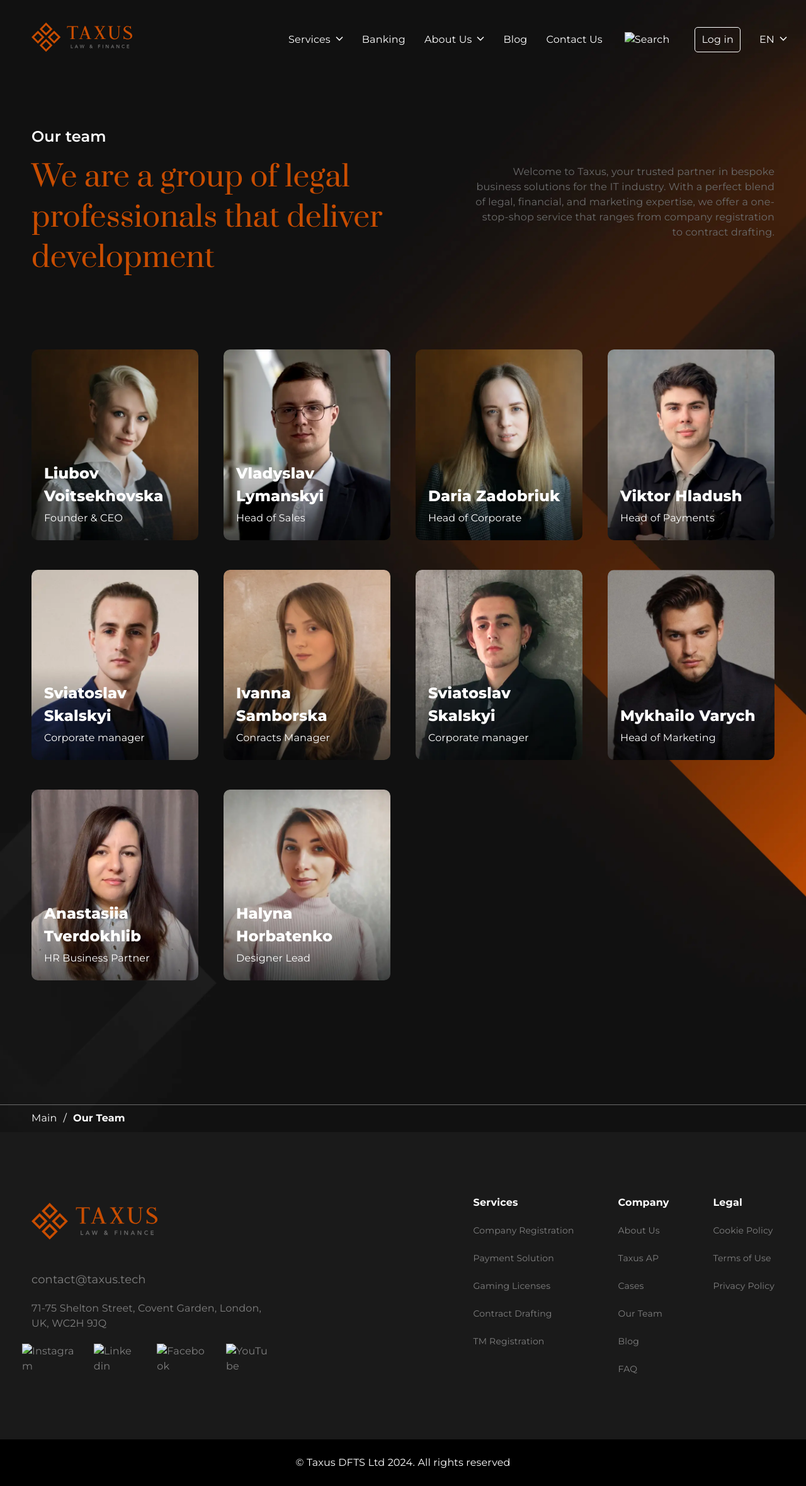
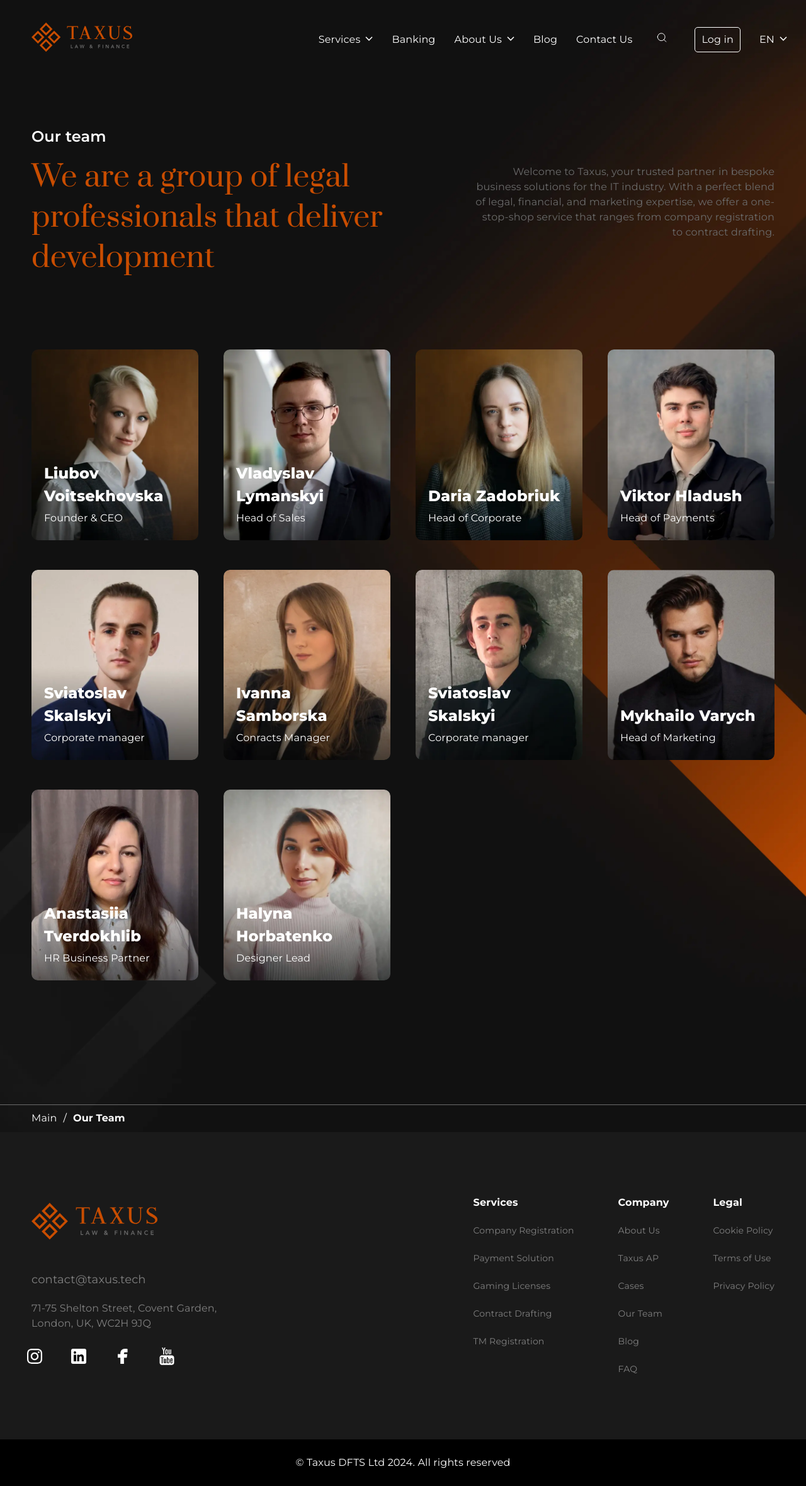
Before and after one commit to ovcharovcoder/taxus-website, a plain HTML site: page team.html in a window 1280 px wide. Shown: the top 2360 px of the page at 63% size. Drawn offline with nearby package versions, Linux system fonts and the light colour scheme; files whose address does not match are found by name.

Commit message:
Update team.html

```diff
--- a/team.html
+++ b/team.html
@@ -20,7 +20,7 @@
 				<div class="container">
 					<div class="header__inner">
 						<div class="header__logo">
-							<a class="header__logo-link" href="/">
+							<a class="header__logo-link" href="https://ovcharovcoder.github.io/taxus-frontend">
 								<img
 									class="header__logo-img"
 									src="images/logo.svg"
@@ -62,7 +62,7 @@
     <div class="header__user-nav">
         <div class="header__search">
             <a class="header__search-link" href="#">
-                <img class="header__search-img" src="images/icons/search.svg" alt="Search"/>
+                <img class="header__search-img" src="icons/search.svg" alt="Search"/>
             </a>
         </div>
         <div class="header__login">
@@ -252,7 +252,7 @@
 			<div class="container">
 				<ul class="bread-crumbs__list">
 					<li class="promo-team__list-item bread-crumbs__list-item">
-						<a class="promo-team__list-link bread-crumbs__list-link" href="/"
+						<a class="promo-team__list-link bread-crumbs__list-link" href="https://ovcharovcoder.github.io/taxus-frontend"
 							>Main</a
 						>
 					</li>
@@ -273,7 +273,7 @@
       <div class="footer__top-inner">
         <div class="footer__top-item">
           <div class="footer__top-item-logo">
-            <a class="footer__logo-link" href="/">
+            <a class="footer__logo-link" href="https://ovcharovcoder.github.io/taxus-frontend">
               <img
                 class="footer__logo-img"
                 src="images/logo.svg"
@@ -288,22 +288,22 @@
           <ul class="footer__top-item-social-list">
             <li class="footer__top-item-social-item">
               <a class="footer__top-item-social-link btn-zoom" href="#" aria-label="Instagram" target="_blank" rel="noopener noreferrer">
-                <img class="footer__social-img" src="images/icons/instagram.svg" alt="Instagram">
+                <img class="footer__social-img" src="icons/instagram.svg" alt="Instagram">
               </a>
             </li>
             <li class="footer__top-item-social-item">
               <a class="footer__top-item-social-link btn-zoom" href="#" aria-label="Linkedin" target="_blank" rel="noopener noreferrer">
-                <img class="footer__social-img" src="images/icons/in.svg" alt="Linkedin">
+                <img class="footer__social-img" src="icons/in.svg" alt="Linkedin">
               </a>
             </li>
             <li class="footer__top-item-social-item">
               <a class="footer__top-item-social-link btn-zoom" href="#" aria-label="Facebook" target="_blank" rel="noopener noreferrer">
-                <img class="footer__social-img" src="images/icons/fb.svg" alt="Facebook">
+                <img class="footer__social-img" src="icons/fb.svg" alt="Facebook">
               </a>
             </li>
             <li class="footer__top-item-social-item">
               <a class="footer__top-item-social-link btn-zoom" href="#" aria-label="YouTube" target="_blank" rel="noopener noreferrer">
-                <img class="footer__social-img" src="images/icons/youtube.svg" alt="YouTube">
+                <img class="footer__social-img" src="icons/youtube.svg" alt="YouTube">
               </a>
             </li>
           </ul>
```
